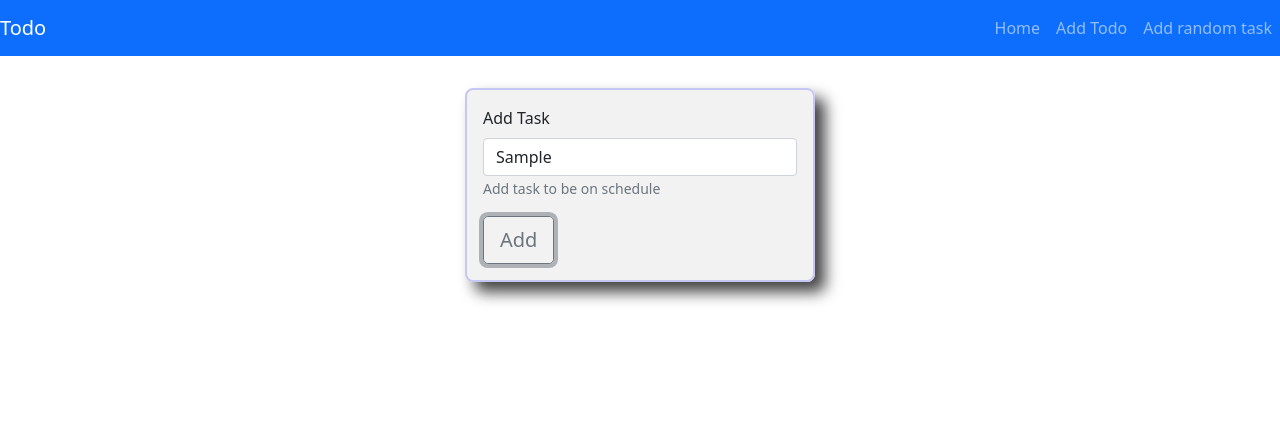
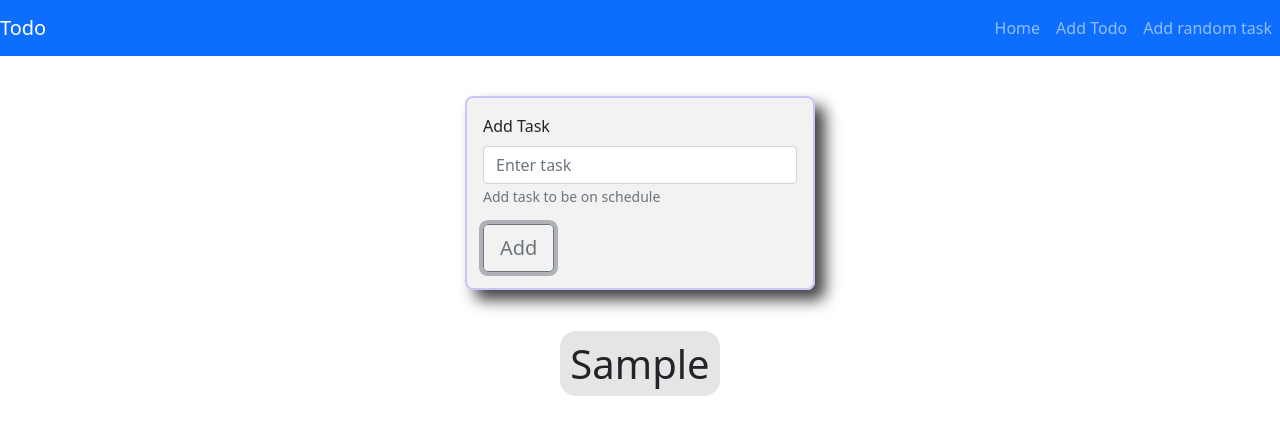
Before and after one commit to lade6501/React-Todo, a React (Create React App) app: page / in a window 1280 px wide. Both pictures are taken after typing "Sample" into the empty fields and a click on the button "Add". Shown: the top 434 px of the page. Built offline with nearby package versions, Linux system fonts and the light colour scheme.

Commit message:
added todo functionality

```diff
--- a/src/App.css
+++ b/src/App.css
@@ -1,6 +1,9 @@
-.container {
-  display: flex;
-  justify-content: center;
-  align-items: center;
-  margin-top: 2rem;
+.main-container {
+  margin-top: 2.5rem;
+  display: flex; /* establish flex container */
+  flex-direction: column; /* make main-axis vertical */
+  justify-content: center; /* align items vertically, in this case */
+  align-items: center; /* align items horizontally, in this case */
+  width: 100%;
+  height: 100%; /* for demo purposes */
 }
--- a/src/App.js
+++ b/src/App.js
@@ -9,7 +9,7 @@ function App() {
       <header>
         <Header />
       </header>
-      <main className="container">
+      <main className="main-container">
         <Todo />
       </main>
     </>
--- a/src/components/todo/Todo.js
+++ b/src/components/todo/Todo.js
@@ -1,23 +1,55 @@
 import "./todo.css";
 import { Form, Button } from "react-bootstrap";
+import { useState } from "react";
 const Todo = () => {
+  const [task, setTask] = useState("");
+  const [todos, addTodos] = useState([]);
   return (
     <>
       <div className="form-container">
         <Form>
           <Form.Group className="mb-3" controlId="formBasicEmail">
             <Form.Label>Add Task</Form.Label>
-            <Form.Control type="text" placeholder="Enter task" />
+            <Form.Control
+              type="text"
+              placeholder="Enter task"
+              value={task}
+              onChange={(e) => {
+                setTask(e.target.value);
+              }}
+            />
             <Form.Text className="text-muted">
               Add task to be on schedule
             </Form.Text>
           </Form.Group>
 
-          <Button variant="outline-secondary" size="lg">
+          <Button
+            variant="outline-secondary"
+            size="lg"
+            onClick={() => {
+              addTodos([
+                {
+                  task,
+                },
+              ]);
+              setTask("");
+            }}
+          >
             Add
           </Button>
         </Form>
       </div>
+      {!todos.length > 0 ? (
+        <div className="display-section">No Data</div>
+      ) : (
+        <div className="display-section">
+          <h1>
+            {todos.map((ele) => {
+              return <span className="tasks">{ele.task}</span>;
+            })}
+          </h1>
+        </div>
+      )}
     </>
   );
 };
--- a/src/components/todo/todo.css
+++ b/src/components/todo/todo.css
@@ -8,4 +8,11 @@
   -webkit-box-shadow: 10px 10px 15px 0px rgba(0, 0, 0, 0.75);
   -moz-box-shadow: 10px 10px 15px 0px rgba(0, 0, 0, 0.75);
   box-shadow: 10px 10px 15px 0px rgba(0, 0, 0, 0.75);
+  margin-bottom: 50px;
 }
+.tasks {
+  border-radius: 1rem;
+  background-color: rgba(0, 0, 0, 0.1);
+  width: auto;
+  padding: 5px 10px;
+}
```
